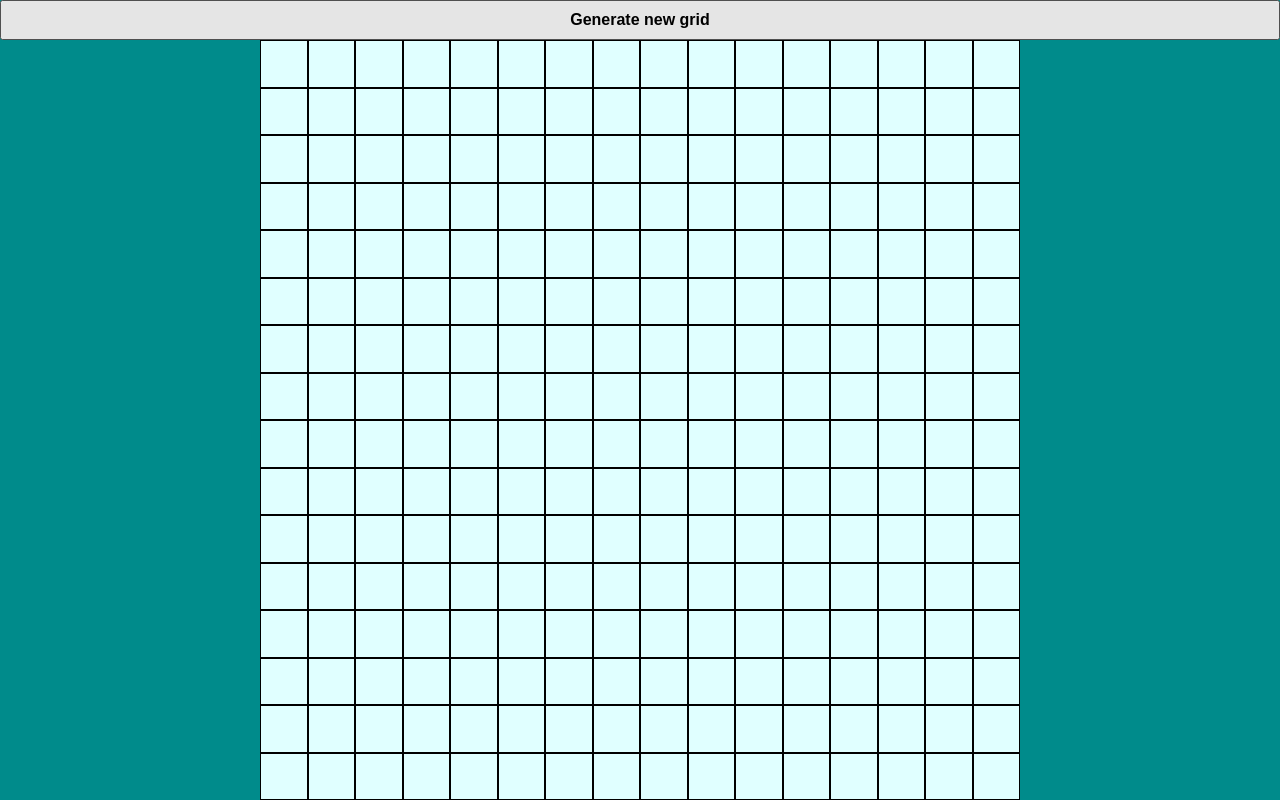
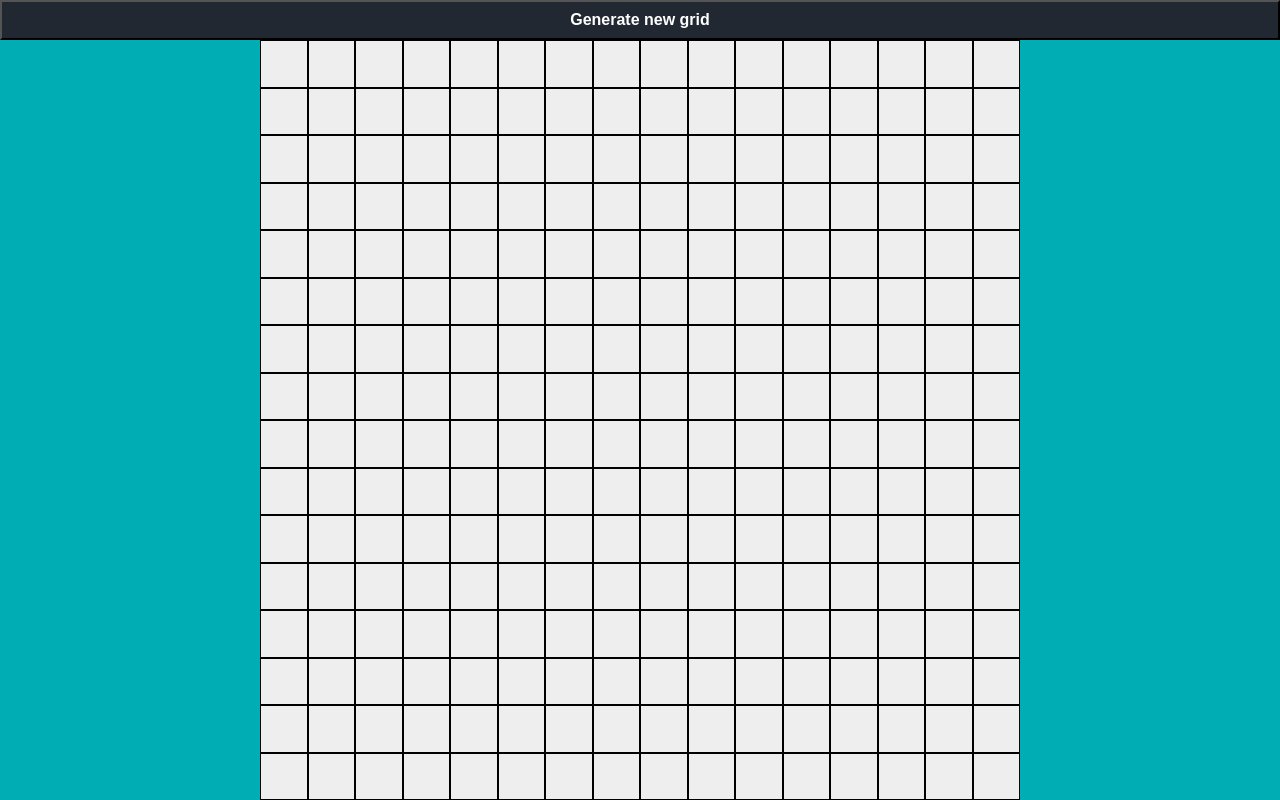
Before and after one commit to rhythmicdev/etch-a-sketch, a plain HTML site: page index.html in a window 1280 px wide. Drawn offline with Linux system fonts and the light colour scheme.

Commit message:
More style tweaks - colour scheme

```diff
--- a/javascript.js
+++ b/javascript.js
@@ -16,7 +16,7 @@ genButton.onclick = function(){
                 square.style.width = `calc(95vh / ${gridNum})`
                 square.style.height = `calc(95vh / ${gridNum})`
                 square.addEventListener('mouseover', function (e) {
-                    e.target.style.background = 'blue';
+                    e.target.style.background = '#393E46';
                 });
                 row.appendChild(square);
             }
@@ -35,7 +35,7 @@ for (j = 0; j < 16; j++) {
         square.style.width = `calc(95vh / 16)`
         square.style.height = `calc(95vh / 16)`
         square.addEventListener('mouseover', function (e) {
-            e.target.style.background = 'blue';
+            e.target.style.background = '#393E46';
         });
         row.appendChild(square);
     }
--- a/styles.css
+++ b/styles.css
@@ -2,7 +2,7 @@ body {
     margin: 0;
     display: flex;
     flex-direction: column;
-    background: darkcyan;
+    background: #00ADB5;
 }
 
 #container {
@@ -10,7 +10,7 @@ body {
     flex-wrap: wrap;
     width: 95vh;
     margin: 0 auto;
-    background: lightcyan;
+    background: #EEEEEE;
 }
 
 .square {
@@ -22,4 +22,6 @@ body {
     height: 5vh;
     font-size: 16px;
     font-weight: bold;
+    background: #222831;
+    color: white;
 }
```
